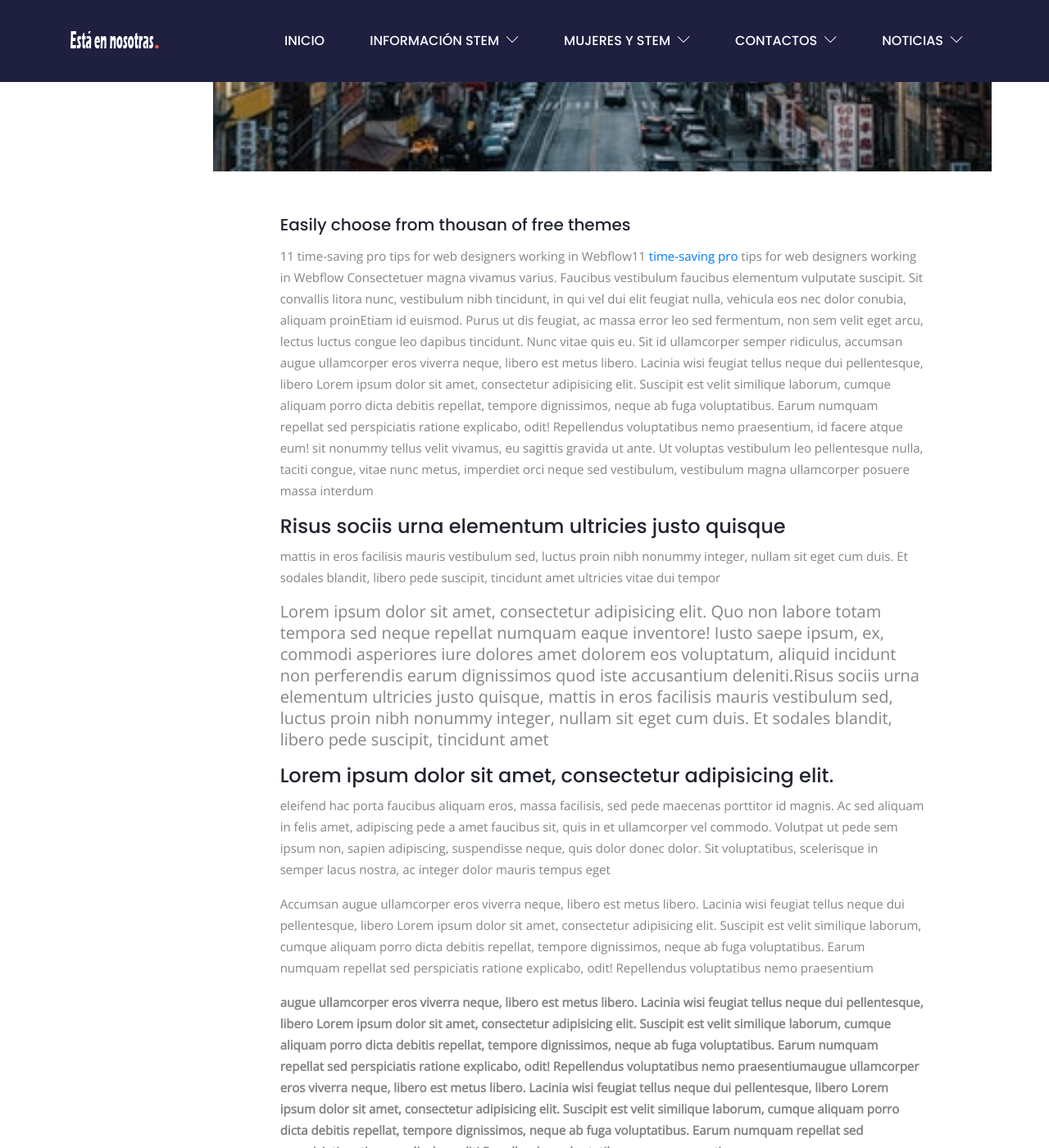
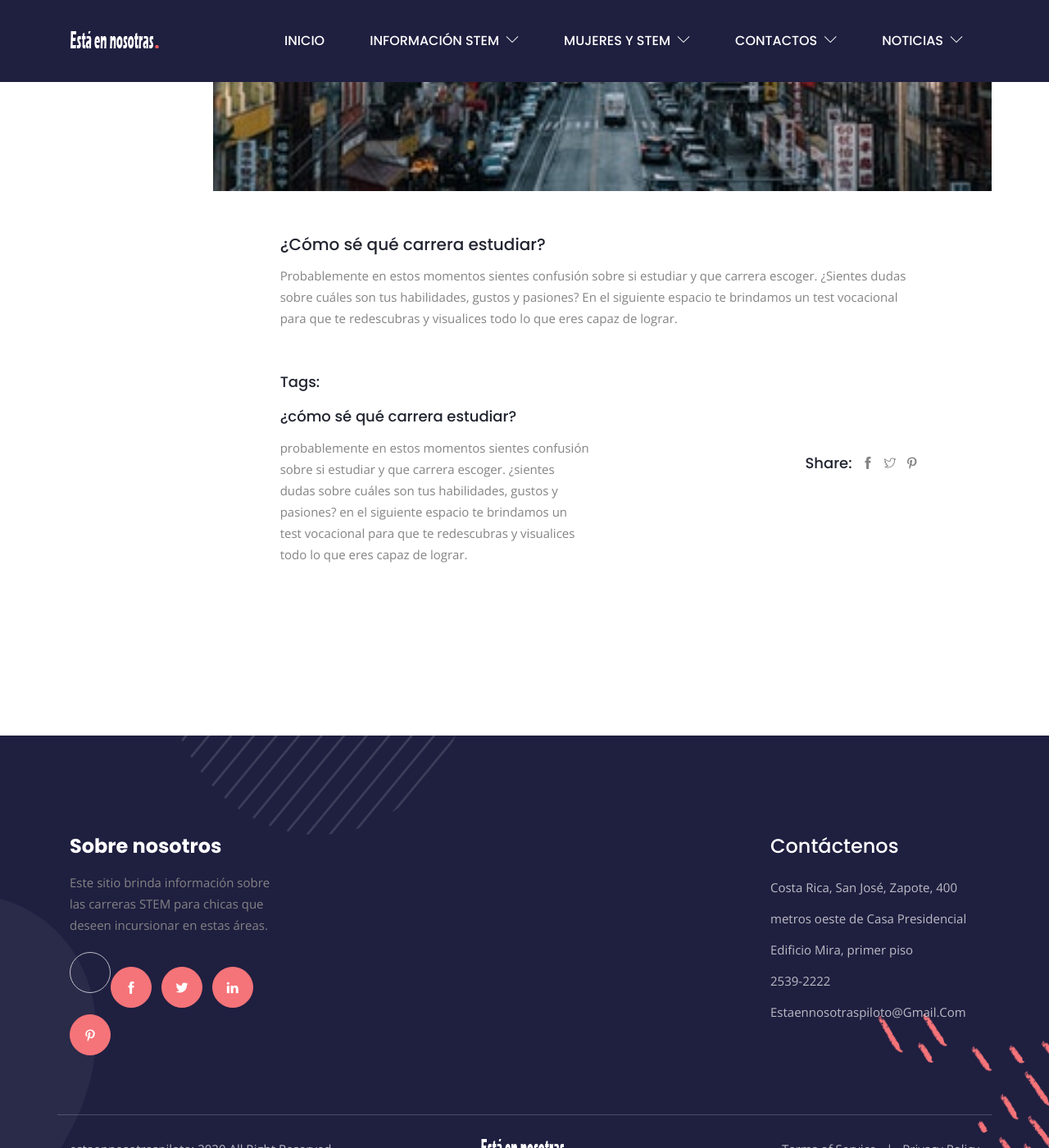
Before and after one commit to estaennosotraspiloto/estaennosotraspiloto, a Jekyll site: the page built from _posts/2019-12-02-trip-to-california.md, in a window 1280 px wide and 1400 px high, scrolled down 793 px. Shown: the whole window at 82% size. Built offline with Jekyll 4.4.1, drawn with Linux system fonts in a browser that asks for light colours; comment, search, counter and statistics services are not loaded; some of the changed text lies outside the part shown.

Commit message:
Update from Forestry.io estaennosotraspiloto updated _posts/2019-12-02-trip-to-california.md

```diff
--- a/_posts/2019-12-02-trip-to-california.md
+++ b/_posts/2019-12-02-trip-to-california.md
@@ -1,24 +1,17 @@
 ---
 layout: post
-title: "Trip to California"
-date: 2019-12-02 20:37:13 +0600
-tags: travel
-categories: [travel]
-author: ecuelass_chapman
+title: "¿Cómo sé qué carrera estudiar?"
+date: 2019-12-02 14:37:13 +0000
+tags:
+- vocación
+- habilidades
+categories:
+- 'vocación '
+author: 'Está en nosotras '
 post_image: "/assets/images/blog/blog-12.jpg"
-author: "Themefisher"
 featured: true
+
 ---
+<h5>¿Cómo sé qué carrera estudiar? </h5>
 
-<h5>Easily choose from thousan of free themes </h5>
-<p>11 time-saving pro tips for web designers working in Webflow11 <a href="#">time-saving pro</a> tips for web designers working in Webflow Consectetuer magna vivamus varius. Faucibus vestibulum faucibus elementum vulputate suscipit. Sit convallis litora nunc, vestibulum nibh tincidunt, in qui vel dui elit feugiat nulla, vehicula eos nec dolor conubia, aliquam proinEtiam id euismod. Purus ut dis feugiat, ac massa error leo sed fermentum, non sem velit eget arcu, lectus luctus congue leo dapibus tincidunt. Nunc vitae quis eu. Sit id ullamcorper semper ridiculus, accumsan augue ullamcorper eros viverra neque, libero est metus libero. Lacinia wisi feugiat tellus neque dui pellentesque, libero Lorem ipsum dolor sit amet, consectetur adipisicing elit. Suscipit est velit similique laborum, cumque aliquam porro dicta debitis repellat, tempore dignissimos, neque ab fuga voluptatibus. Earum numquam repellat sed perspiciatis ratione explicabo, odit! Repellendus voluptatibus nemo praesentium, id facere atque eum! sit nonummy tellus velit vivamus, eu sagittis gravida ut ante. Ut voluptas vestibulum leo pellentesque nulla, taciti congue, vitae nunc metus, imperdiet orci neque sed vestibulum, vestibulum magna ullamcorper posuere massa interdum </p>
-<h4>Risus sociis urna elementum ultricies justo quisque </h4> <p> mattis in eros facilisis mauris vestibulum sed, luctus proin nibh nonummy integer, nullam sit eget cum duis. Et sodales blandit, libero pede suscipit, tincidunt amet ultricies vitae dui tempor </p>
-<blockquote class="blockquote single-quote">
-  <p> Lorem ipsum dolor sit amet, consectetur adipisicing elit. Quo non labore totam tempora sed neque repellat numquam eaque inventore! Iusto saepe ipsum, ex, commodi asperiores iure dolores amet dolorem eos voluptatum, aliquid incidunt non perferendis earum dignissimos quod iste accusantium deleniti.Risus sociis urna elementum ultricies justo quisque, mattis in eros facilisis mauris vestibulum sed, luctus proin nibh nonummy integer, nullam sit eget cum duis. Et sodales blandit, libero pede suscipit, tincidunt amet </p>
-</blockquote>
-<h4>Lorem ipsum dolor sit amet, consectetur adipisicing elit.</h4>
-<p>eleifend hac porta faucibus aliquam eros, massa facilisis, sed pede maecenas porttitor id magnis. Ac sed aliquam in felis amet, adipiscing pede a amet faucibus sit, quis in et ullamcorper vel commodo. Volutpat ut pede sem ipsum non, sapien adipiscing, suspendisse neque, quis dolor donec dolor. Sit voluptatibus, scelerisque in semper lacus nostra, ac integer dolor mauris tempus eget</p>
-
-Accumsan augue ullamcorper eros viverra neque, libero est metus libero. Lacinia wisi feugiat tellus neque dui pellentesque, libero Lorem ipsum dolor sit amet, consectetur adipisicing elit. Suscipit est velit similique laborum, cumque aliquam porro dicta debitis repellat, tempore dignissimos, neque ab fuga voluptatibus. Earum numquam repellat sed perspiciatis ratione explicabo, odit! Repellendus voluptatibus nemo praesentium
-
-<b>augue ullamcorper eros viverra neque, libero est metus libero. Lacinia wisi feugiat tellus neque dui pellentesque, libero Lorem ipsum dolor sit amet, consectetur adipisicing elit. Suscipit est velit similique laborum, cumque aliquam porro dicta debitis repellat, tempore dignissimos, neque ab fuga voluptatibus. Earum numquam repellat sed perspiciatis ratione explicabo, odit! Repellendus voluptatibus nemo praesentiumaugue ullamcorper eros viverra neque, libero est metus libero. Lacinia wisi feugiat tellus neque dui pellentesque, libero Lorem ipsum dolor sit amet, consectetur adipisicing elit. Suscipit est velit similique laborum, cumque aliquam porro dicta debitis repellat, tempore dignissimos, neque ab fuga voluptatibus. Earum numquam repellat sed perspiciatis ratione explicabo, odit! Repellendus voluptatibus nemo praesentium  </b>
+ <p>Probablemente en estos momentos sientes confusión sobre si estudiar y que carrera escoger. ¿Sientes dudas sobre cuáles son tus habilidades, gustos y pasiones? En el siguiente espacio te brindamos un test vocacional para que te redescubras y visualices todo lo que eres capaz de lograr.</p>
```
